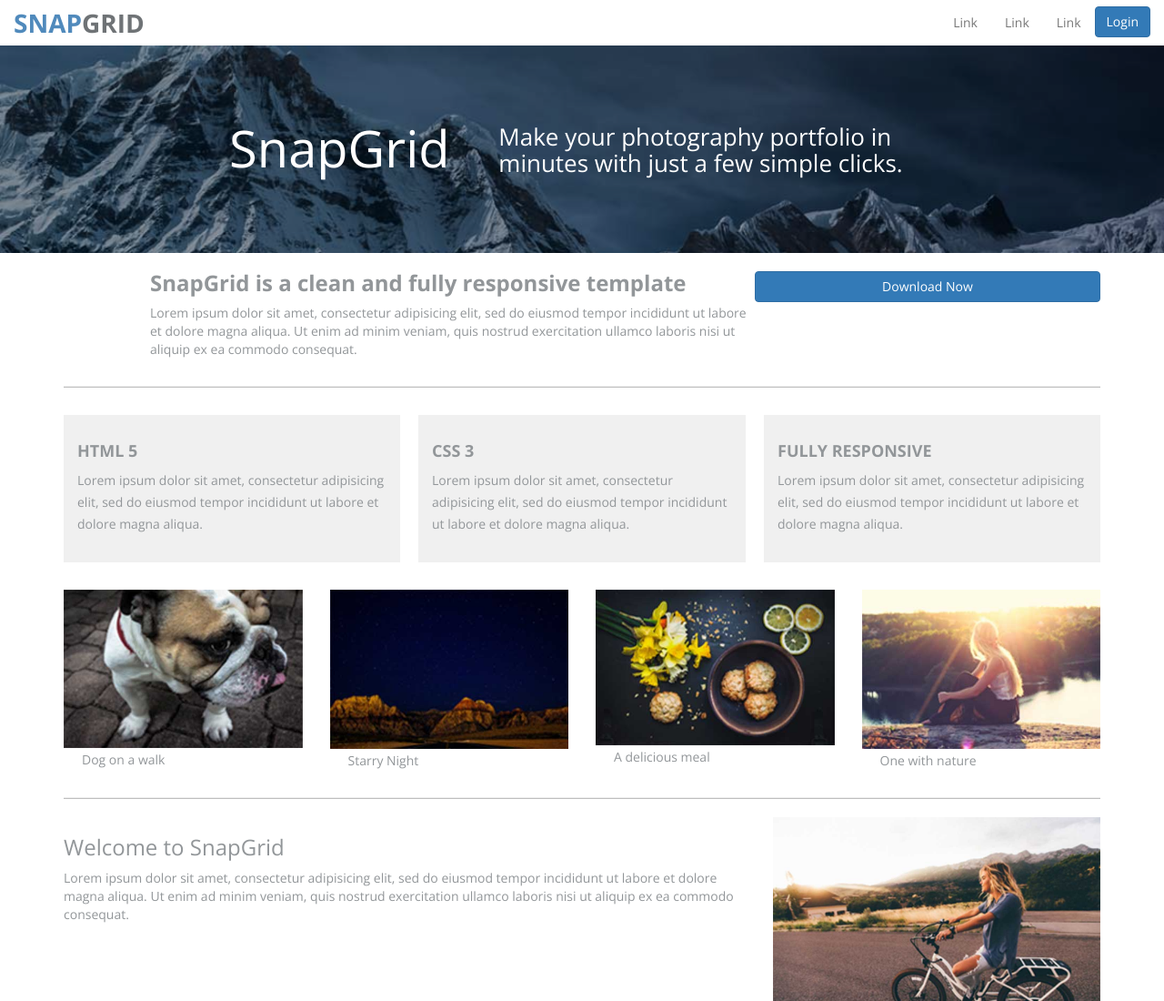
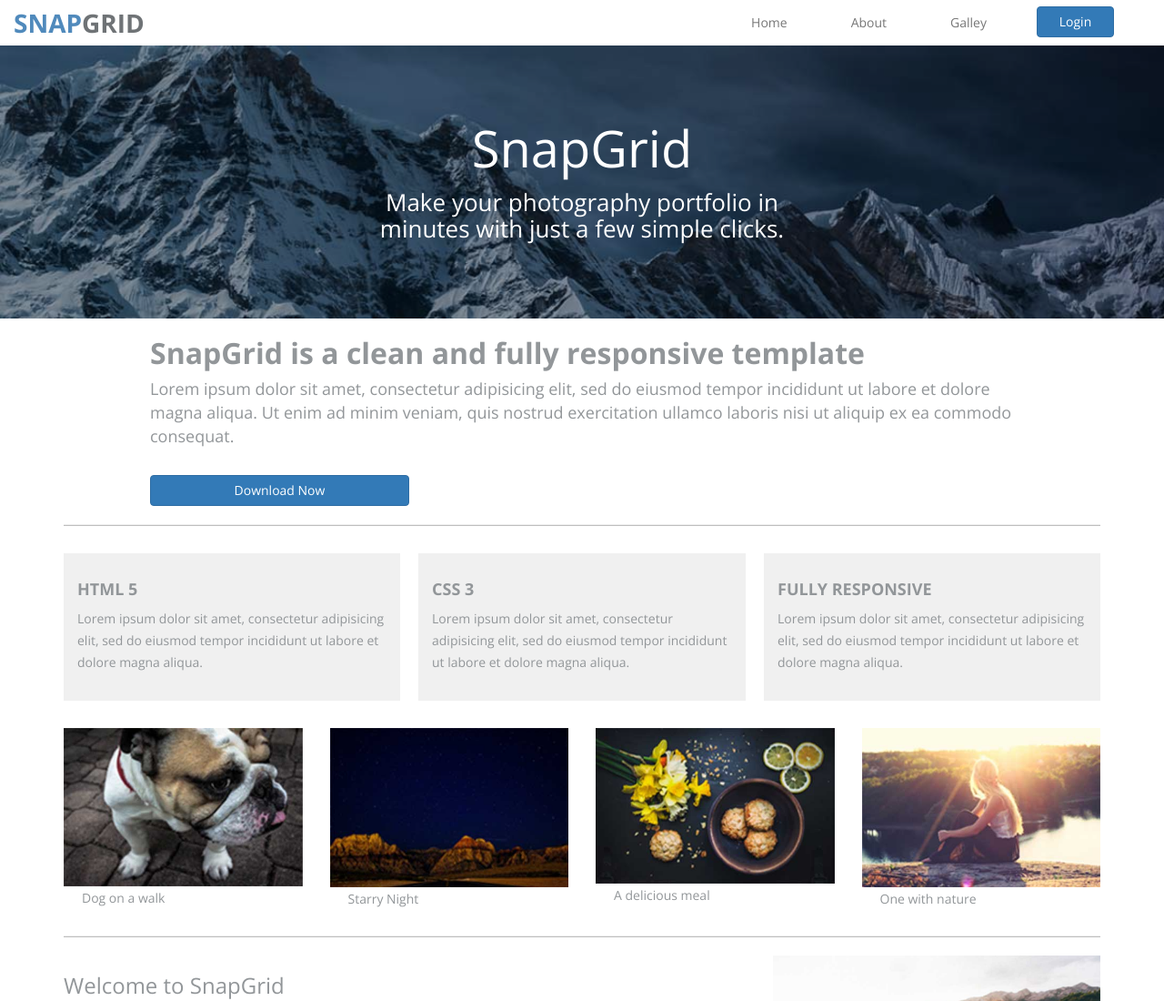
Before and after one commit to Jmingus/Bootstrap-grid, a website: page index.html in a window 1280 px wide. Shown: the top 1100 px of the page at 91% size. Drawn offline with nearby package versions, Linux system fonts and the light colour scheme.

Commit message:
Finished Final Breakpoint along with navbar

```diff
--- a/index.html
+++ b/index.html
@@ -22,9 +22,9 @@
         <!-- Put RIGHT SIDE NAV -->
         <div class="collapse navbar-collapse" id="bs-example-navbar-collapse-1">
           <ul class="nav navbar-nav navbar-right">
-            <li><a href="#">Link</a></li>
-            <li><a href="#">Link</a></li>
-            <li><a href="#">Link</a></li>
+            <li><a href="#">Home</a></li>
+            <li><a href="#">About</a></li>
+            <li><a href="#">Galley</a></li>
             <li><button class="btn btn-primary login-button">Login</button></li>
           </ul>
         </div>
@@ -33,10 +33,10 @@
 
     <div class="jumbotron">
       <div class="container">
-          <div class="col-sm-3 col-sm-offset-2">
+          <div class="col-sm-3 col-sm-offset-2 col-lg-8">
               <h1>SnapGrid</h1>
           </div>
-          <div class="col-sm-7">
+          <div class="col-sm-7 col-lg-12">
               <h4>Make your photography portfolio in</h4>
               <h4>minutes with just a few simple clicks.</h4>
           </div>
@@ -45,14 +45,14 @@
 
     <div class="container below-snap">
       <div class="row top-text">
-        <div class="col-sm-7 col-sm-offset-1">
+        <div class="col-sm-7 col-sm-offset-1 col-lg-10">
           <h3>SnapGrid is a clean and fully responsive template</h3>
           <p>Lorem ipsum dolor sit amet, consectetur adipisicing elit, sed do eiusmod
           tempor incididunt ut labore et dolore magna aliqua. Ut enim ad minim veniam,
           quis nostrud exercitation ullamco laboris nisi ut aliquip ex ea commodo
           consequat.</p>
         </div>
-        <div class="col-sm-4">
+        <div class="col-sm-4 col-lg-3 col-lg-offset-1">
           <button class="btn btn-primary">
           Download Now
           </button>
--- a/styles/main.sass.sass.css
+++ b/styles/main.sass.sass.css
@@ -17,8 +17,11 @@ body {
       width: 30px;
       border-radius: 7px;
       margin: 5px 0; }
+  .navbar.navbar-default ul li {
+    margin-right: 40px; }
   .navbar.navbar-default .login-button {
-    margin-top: 7px; }
+    margin-top: 7px;
+    width: 85px; }
   .navbar.navbar-default .navbar-brand {
     font-size: 28px;
     font-weight: 700; }
@@ -151,3 +154,13 @@ footer.navbar-default {
     text-align: left;
     font-size: 26px;
     line-height: 17px; } }
+
+@media screen and (min-width: 1200px) {
+  .jumbotron div.container div.col-lg-12 h4 {
+    text-align: center; }
+  .jumbotron div.container div.col-lg-12 h4:first-child {
+    margin-top: 30px; }
+  .container.below-snap div.row.top-text div.col-lg-10 h3 {
+    font-size: 32px; }
+  .container.below-snap div.row.top-text div.col-lg-10 p {
+    font-size: 18px; } }
--- a/styles/main.scss
+++ b/styles/main.scss
@@ -24,8 +24,14 @@ font-family: $regularFont
       margin: 5px 0;
     }
   }
+  ul{
+    li{
+      margin-right: 40px;
+    }
+  }
   .login-button{
     margin-top: 7px;
+    width: 85px;
   }
 
   .navbar-brand{
@@ -242,3 +248,30 @@ footer.navbar-default{
     }
   }
 }
+
+@media screen and (min-width: 1200px) {
+  .jumbotron{
+    div.container{
+      div.col-lg-12{
+        h4{
+          text-align: center;
+        }
+        h4:first-child{
+          margin-top: 30px;
+        }
+      }
+    }
+  }
+  .container.below-snap{
+    div.row.top-text{
+      div.col-lg-10{
+        h3{
+          font-size: 32px;
+        }
+        p{
+          font-size: 18px;
+        }
+      }
+    }
+  }
+}
```
